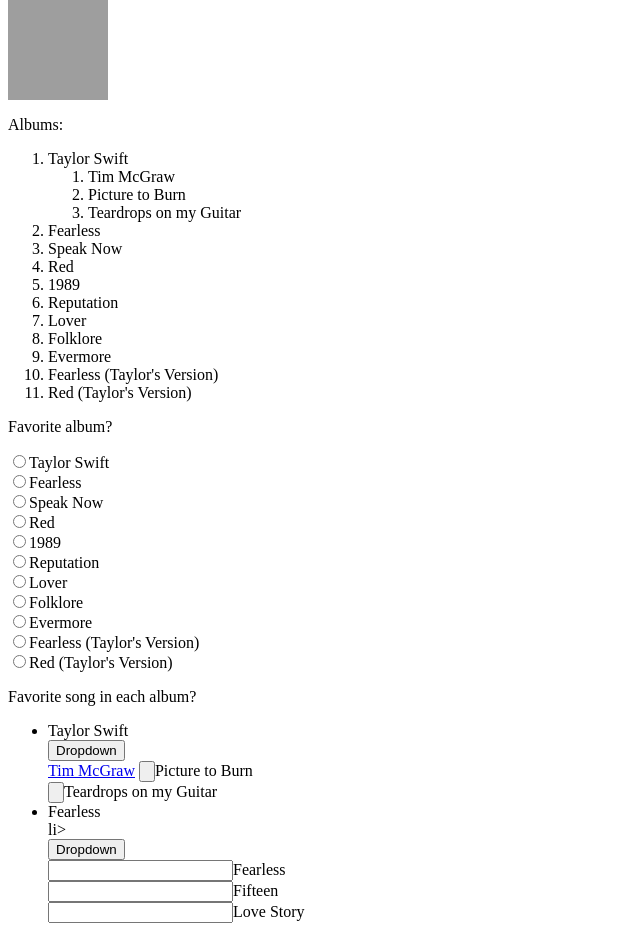
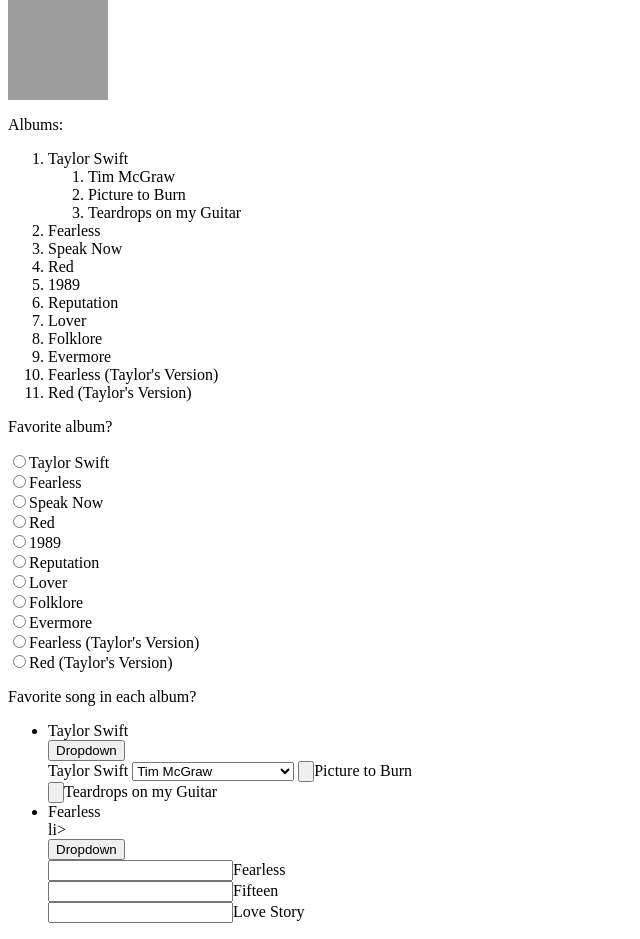
Before and after one commit to Reni1307/Reni1307.github.io, a plain HTML site: page index.html in a window 1280 px wide. Shown: the part 66-1005 px from the top of the page, without its empty margins (0-640 px from the left). Drawn offline with Linux system fonts and the light colour scheme; grey boxes are pictures that could not be loaded.

Commit message:
Update index.html
fixed dropdown?

```diff
--- a/index.html
+++ b/index.html
@@ -42,7 +42,12 @@
 <div class="dropdown">
 <button onclick="myFunction()" class="dropbtn">Dropdown</button>
 <div id="myDropdown" class="dropdown-content">
-<a href="timmcgraw-picturetoburn-teardropsonmyguitar">Tim McGraw</a>
+<label for="favorite-taylor-swift-song">Taylor Swift</label>
+<select name="favorite-taylor-swift-song" id="favorite-taylor-swift-song">
+<option value="tim-mcgraw">Tim McGraw</option>
+<option value="picture-to-burn">Picture to Burn</option>
+<option value="teardrops-on-my-guitar">Teardrops on my Guitar</option>
+</select>
 <label><input type="button" name="timmcgraw-picturetoburn-teardropsonmyguitar">Picture to Burn</label><br>
 <label><input type="button" name="timmcgraw-picturetoburn-teardropsonmyguitar">Teardrops on my Guitar</label><br>
 </div>
```
